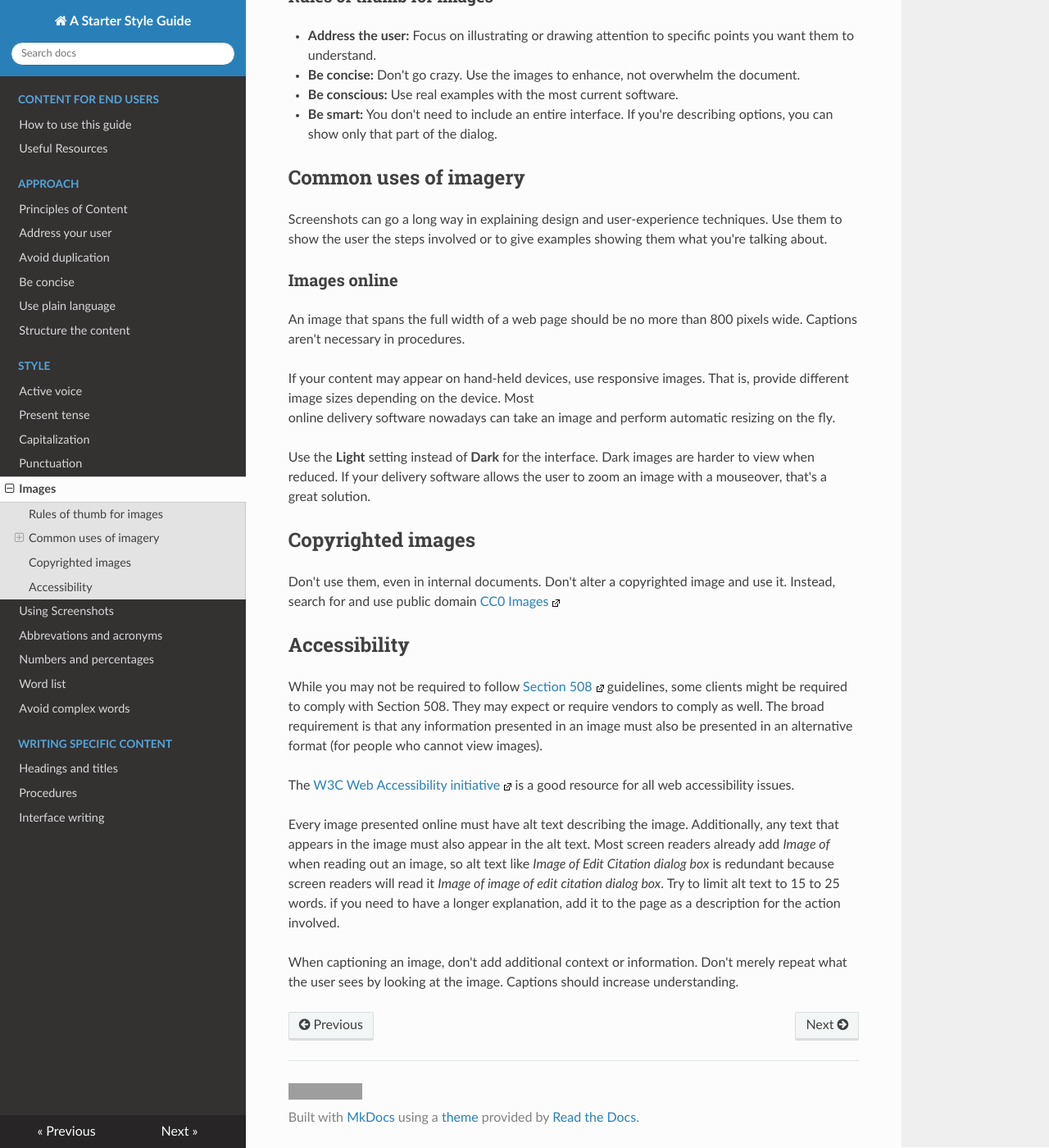
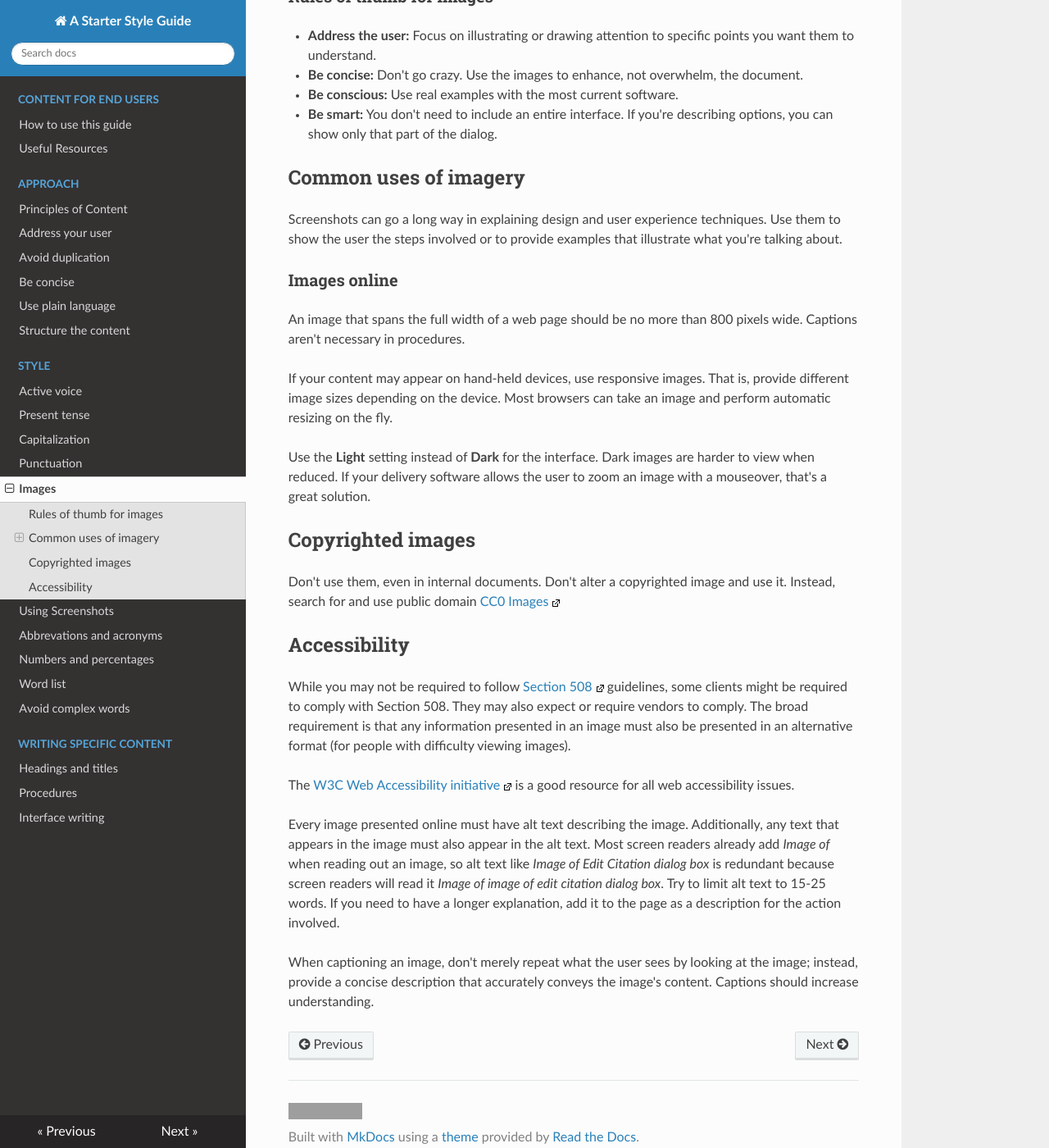
Before and after one commit to stevearrants/styleguide, an MkDocs documentation site: the page built from docs/images.md, in a window 1280 px wide and 1400 px high, scrolled down 250 px. Shown: the whole window at 82% size. Built offline with MkDocs 1.6.1, drawn with Linux system fonts in a browser that asks for light colours; nearby versions of some CDN libraries; some of the changed text lies outside the part shown; grey boxes are pictures that could not be loaded.

Commit message:
Update images.md

```diff
--- a/docs/images.md
+++ b/docs/images.md
@@ -1,63 +1,37 @@
 # Images
 
 Graphics and other visual elements can clarify what you've written.
-Screen shots are easy to produce and format using [SnagIt](https://www.techsmith.com/snagit/) ![](Resources/Images/offsite-link.png) and other tools.
+Screenshots are easy to produce and format using [SnagIt](https://www.techsmith.com/snagit/) ![](Resources/Images/offsite-link.png) and other tools.
 
 ### Rules of thumb for images
 * **Address the user:** Focus on illustrating or drawing attention to specific points you want them to understand.
-* **Be concise:** Don't go crazy. Use the images to enhance, not overwhelm the document.
+* **Be concise:** Don't go crazy. Use the images to enhance, not overwhelm, the document.
 * **Be conscious:** Use real examples with the most current software.
-* **Be smart:** You don't need to include an entire interface. If you're describing options,
-you can show only that part of the dialog.
+* **Be smart:** You don't need to include an entire interface. If you're describing options, you can show only that part of the dialog.
 
 ## Common uses of imagery
 
-Screenshots can go a long way in explaining design and user-experience
-techniques. Use them to show the user the steps involved or to
-give examples showing them what you're talking about.
+Screenshots can go a long way in explaining design and user experience techniques. Use them to show the user the steps involved or to provide examples that illustrate what you're talking about.
 
 ### Images online
-An image that spans the full width of a web page should be no more than
-800 pixels wide. Captions aren't necessary in procedures.
+An image that spans the full width of a web page should be no more than 800 pixels wide. Captions aren't necessary in procedures.
 
-If your content may appear on hand-held devices, use responsive images.
-That is, provide different image sizes depending on the device. Most
-online delivery software nowadays can take
-an image and perform automatic resizing on the fly.
+If your content may appear on hand-held devices, use responsive images. That is, provide different image sizes depending on the device. Most browsers can take an image and perform automatic resizing on the fly.
 
-Use the **Light** setting instead of **Dark** for the interface. Dark images are
-harder to view when reduced. If your delivery software allows the user
-to zoom an image with a mouseover, that's a great solution.
+Use the **Light** setting instead of **Dark** for the interface. Dark images are harder to view when reduced. If your delivery software allows the user to zoom an image with a mouseover, that's a great solution.
 
 ## Copyrighted images
 
-Don't use them, even in internal documents. Don't
-alter a copyrighted image and use it. Instead, search for and use public
-domain <a href="https://creativecommons.org/publicdomain/zero/1.0" target="_blank">CC0 Images</a>
+Don't use them, even in internal documents. Don't alter a copyrighted image and use it. Instead, search for and use public domain <a href="https://creativecommons.org/publicdomain/zero/1.0" target="_blank">CC0 Images</a>
 ![](Resources/Images/offsite-link.png)
 
 ## Accessibility
 
-While you may not be required to follow <a href="http://www.508checker.com/what-is-508-compliance" target="new"> Section 508</a>
-![](Resources/Images/offsite-link.png) guidelines, some clients might be
-required to comply with Section 508. They may expect or require
-vendors to comply as well. The broad requirement is that
-any information presented in an image must also be presented in an
-alternative format (for people who cannot view images).
+While you may not be required to follow <a href="http://www.508checker.com/what-is-508-compliance" target="new"> Section 508</a> ![](Resources/Images/offsite-link.png) guidelines, some clients might be required to comply with Section 508. They may also expect or require vendors to comply. The broad requirement is that any information presented in an image must also be presented in an alternative format (for people with difficulty viewing images).
 
 The <a href="https://www.w3.org/WAI/" target="_new">W3C Web Accessibility initiative</a>
-![](Resources/Images/offsite-link.png) is a
-good resource for all web accessibility issues.
+![](Resources/Images/offsite-link.png) is a good resource for all web accessibility issues.
 
-Every image presented online must have alt text describing the image.
-Additionally, any text that appears in the image must also appear in the
-alt text. Most screen readers already add *Image of* when reading out an
-image, so alt text like *Image of Edit Citation dialog box* is redundant
-because screen readers will read it *Image of image of edit citation
-dialog box*. Try to limit alt text to 15 to 25 words. if you need to have
-a longer explanation, add it to the page as a description for the action
-involved.
+Every image presented online must have alt text describing the image. Additionally, any text that appears in the image must also appear in the alt text. Most screen readers already add *Image of* when reading out an image, so alt text like *Image of Edit Citation dialog box* is redundant because screen readers will read it *Image of image of edit citation dialog box*. Try to limit alt text to 15-25 words. If you need to have a longer explanation, add it to the page as a description for the action involved.
 
-When captioning an image, don't add additional context or information.
-Don't merely repeat what the user sees by looking at the image. Captions
-should increase understanding.
+When captioning an image, don't merely repeat what the user sees by looking at the image; instead, provide a concise description that accurately conveys the image's content. Captions should increase understanding.
```
